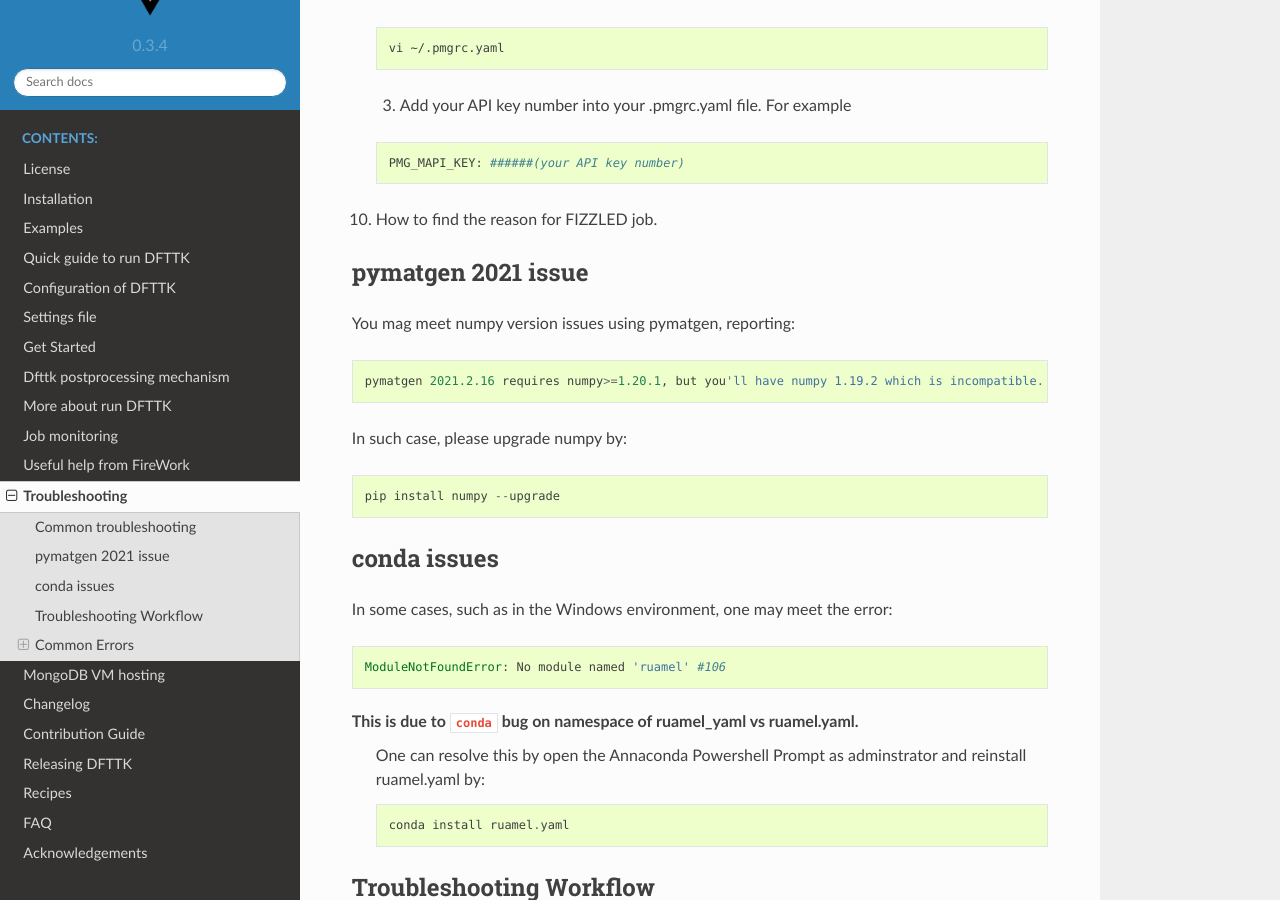
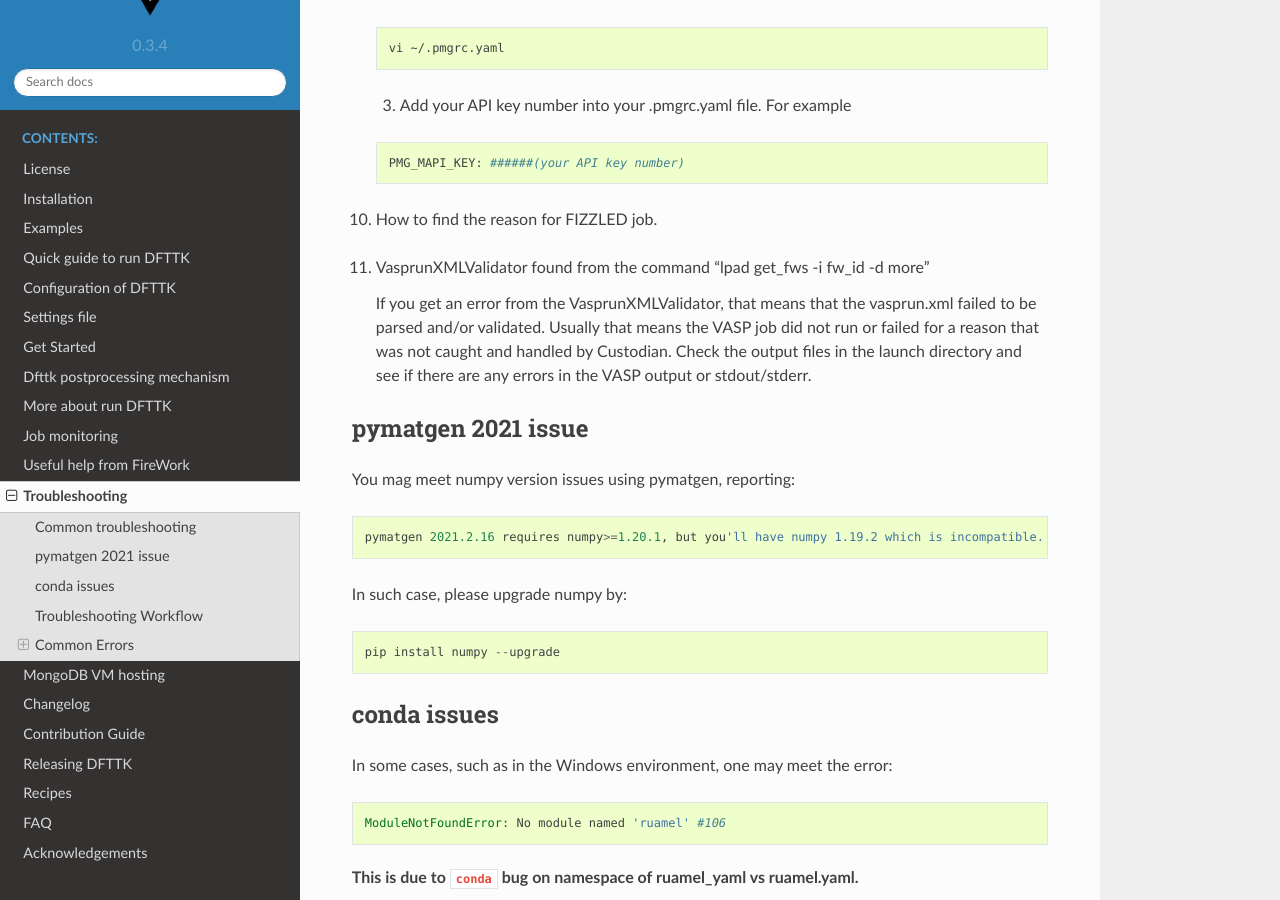
Before and after one commit to PhasesResearchLab/dfttk-2021, a Sphinx documentation site: the page built from docs/source/troubleshooting.rst, in a window 1280 px wide and 900 px high, scrolled down 1295 px. Built offline with Sphinx 7.4.7 and the Read the Docs theme 2.0.0, drawn with Linux system fonts in a browser that asks for light colours.

Commit message:
Update troubleshooting.rst

```diff
--- a/docs/source/troubleshooting.rst
+++ b/docs/source/troubleshooting.rst
@@ -63,6 +63,13 @@ Following are the steps of adding API key number on DFTTK.
 
   .. code-block:: bash
       lpad get_fws -i fw_id -d more
+
+11. VasprunXMLValidator found from the command "lpad get_fws -i fw_id -d more"
+
+    If you get an error from the VasprunXMLValidator, that means that the vasprun.xml failed
+    to be parsed and/or validated. Usually that means the VASP job did not run or failed for
+    a reason that was not caught and handled by Custodian. Check the output files in the
+    launch directory and see if there are any errors in the VASP output or stdout/stderr.
 
 pymatgen 2021 issue
 ===================
```
